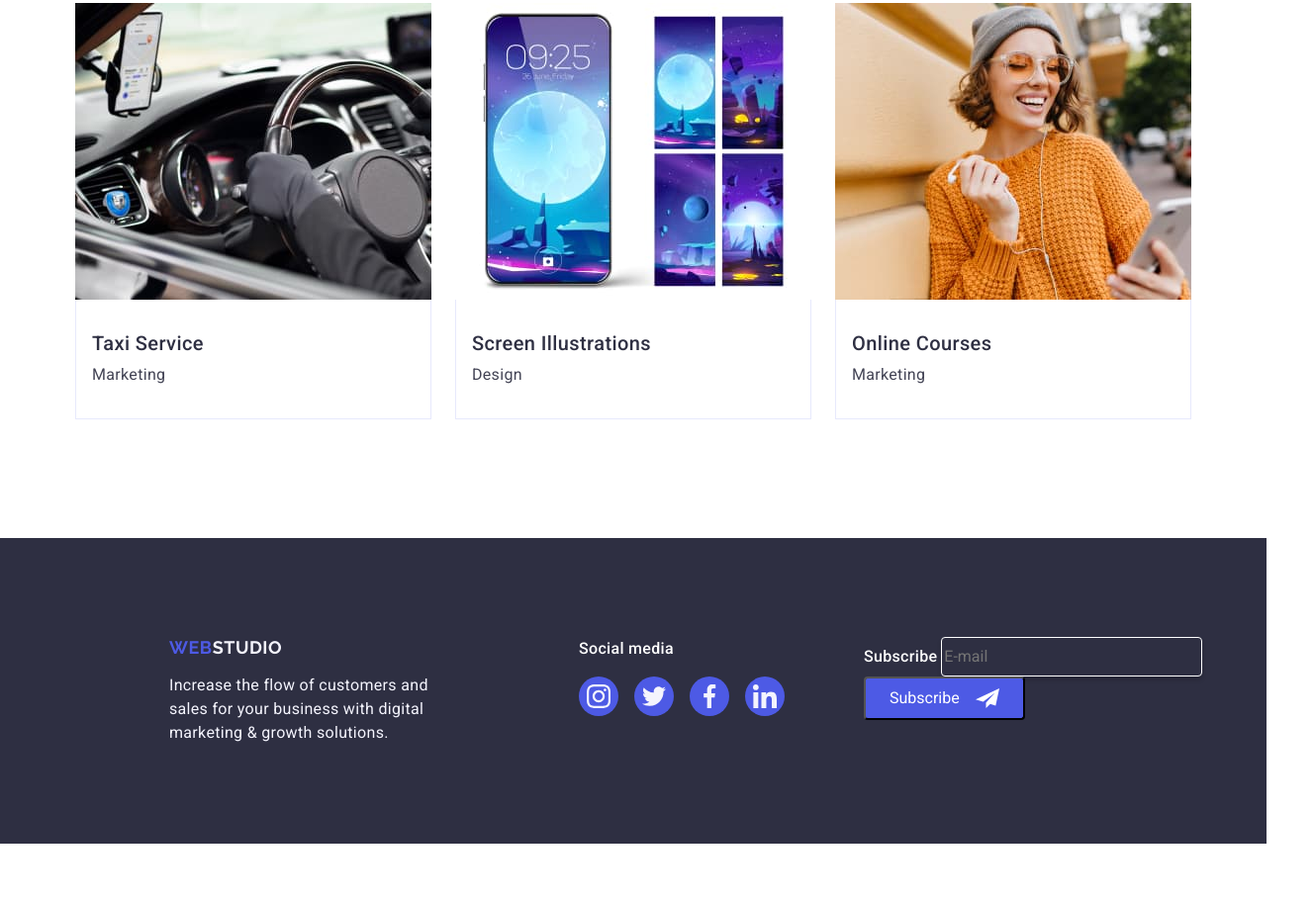
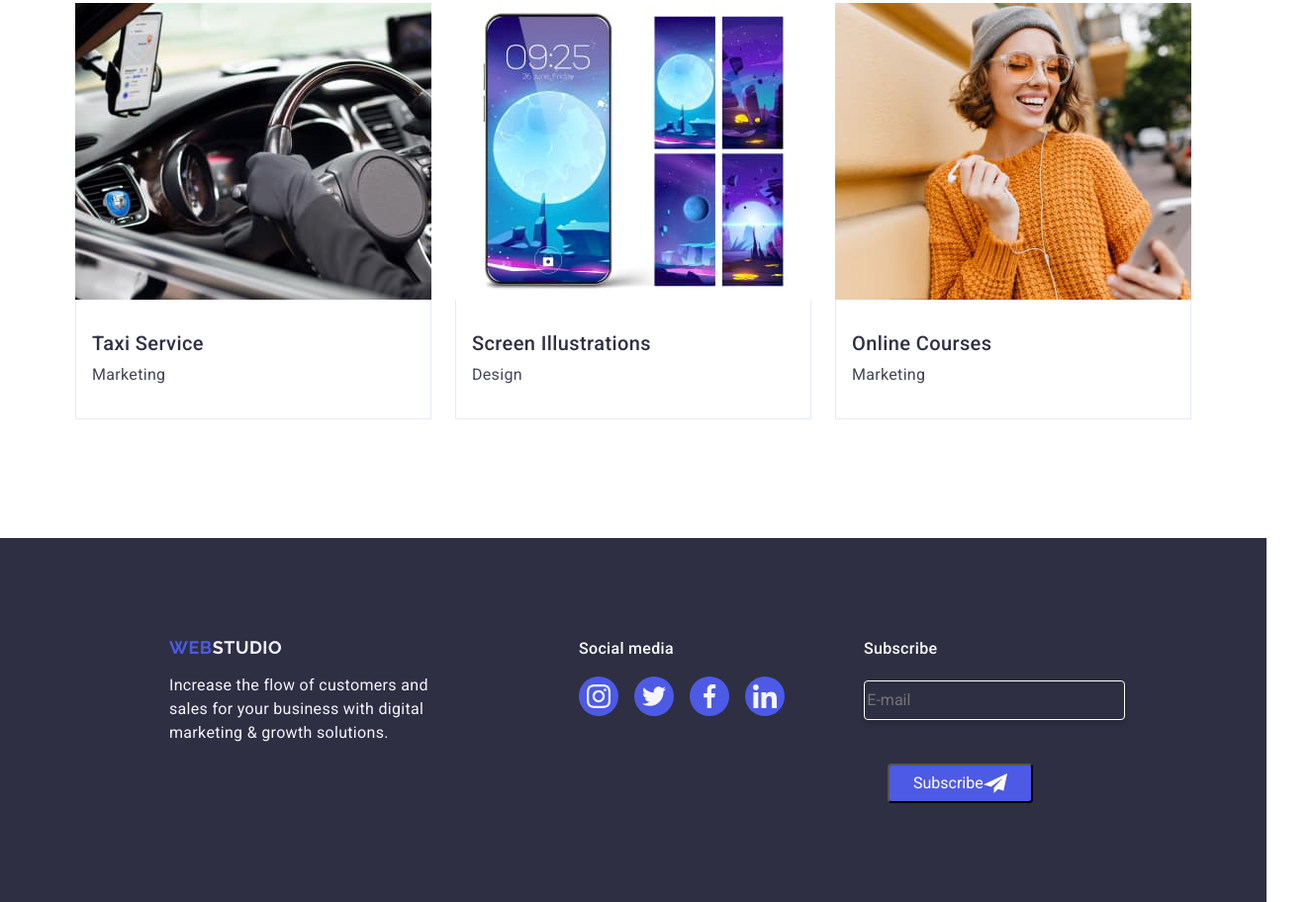
Before and after one commit to ACF136AAV/goit-markup-hw-05, a plain HTML site: page index.html in a window 1280 px wide. Shown: the part 2631-3543 px from the top of the page at 99% size, 1328 px wide, since content can reach past the window. Before the commit the page ends 3484 px from the top, so only its background shows below. Drawn offline with nearby package versions, Linux system fonts and the light colour scheme.

Commit message:
Update style.css

```diff
--- a/css/style.css
+++ b/css/style.css
@@ -557,14 +557,19 @@ li:hover p{
     padding: 8px 24px;
     justify-content: center;
     align-items: center;
-    gap: 16px;
     border-radius: 4px;
     background: #4D5AE5;
+    color: #FFFFFF;
+    margin-top: 44px;
+    margin-left: 24px;
+    height: 40px;
 }
 .form-subsctibe{
     width: 264px;
     height: 40px;
     flex-shrink: 0;
+    margin-top: 44px;
+    margin-left: -74px;
     background-color: #2E2F42;
     border-radius: 4px;
     border: 1px solid var(--WHITE, #FFF);
@@ -573,7 +578,12 @@ li:hover p{
 .icon-plane{
     fill: #FFFFFF;
 }
+.subscribe-label{
+    display: flex;
+    width: 455px;
+}
 .subscribe-text{
+    height: 24px;
     color: #FFF;
     font-family: Roboto;
     font-size: 16px;
@@ -582,8 +592,8 @@ li:hover p{
     line-height: 24px;
     letter-spacing: 0.32px;
 }
-.subscribe-btn{
-    color: #FFFFFF;
+.subscribe{
+
 }
 .backdrop{
     position: fixed;
```
